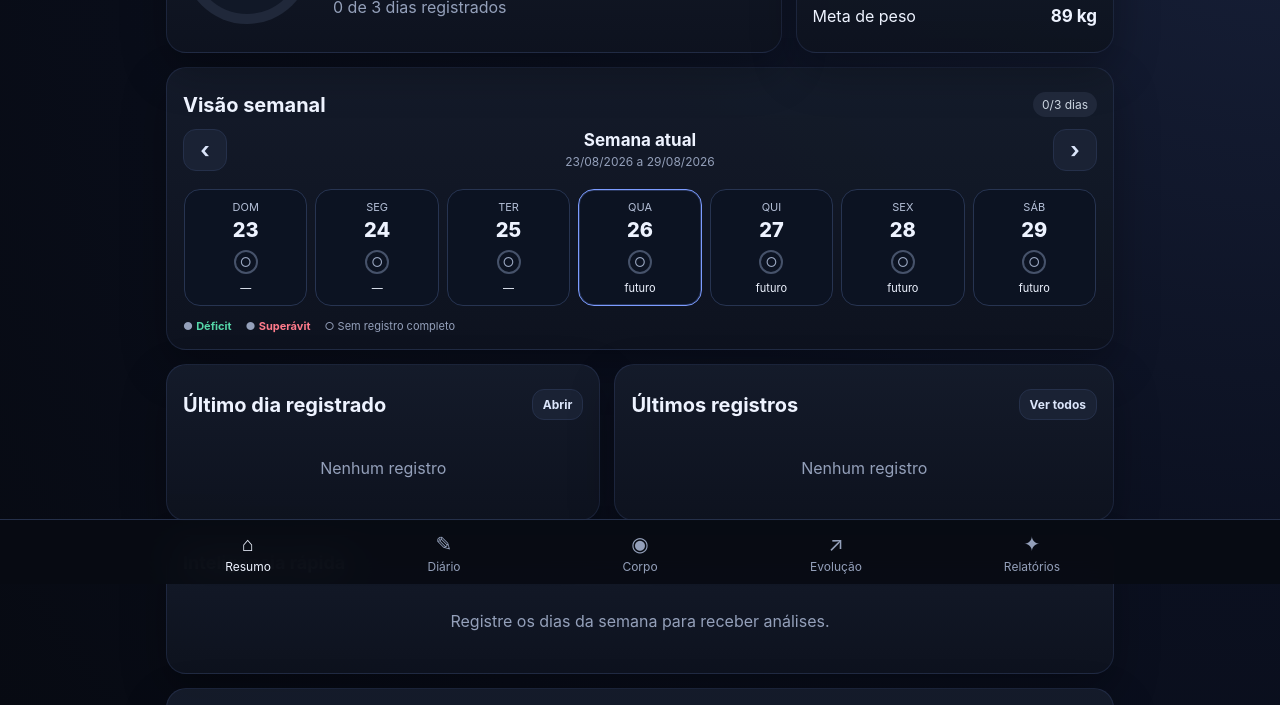
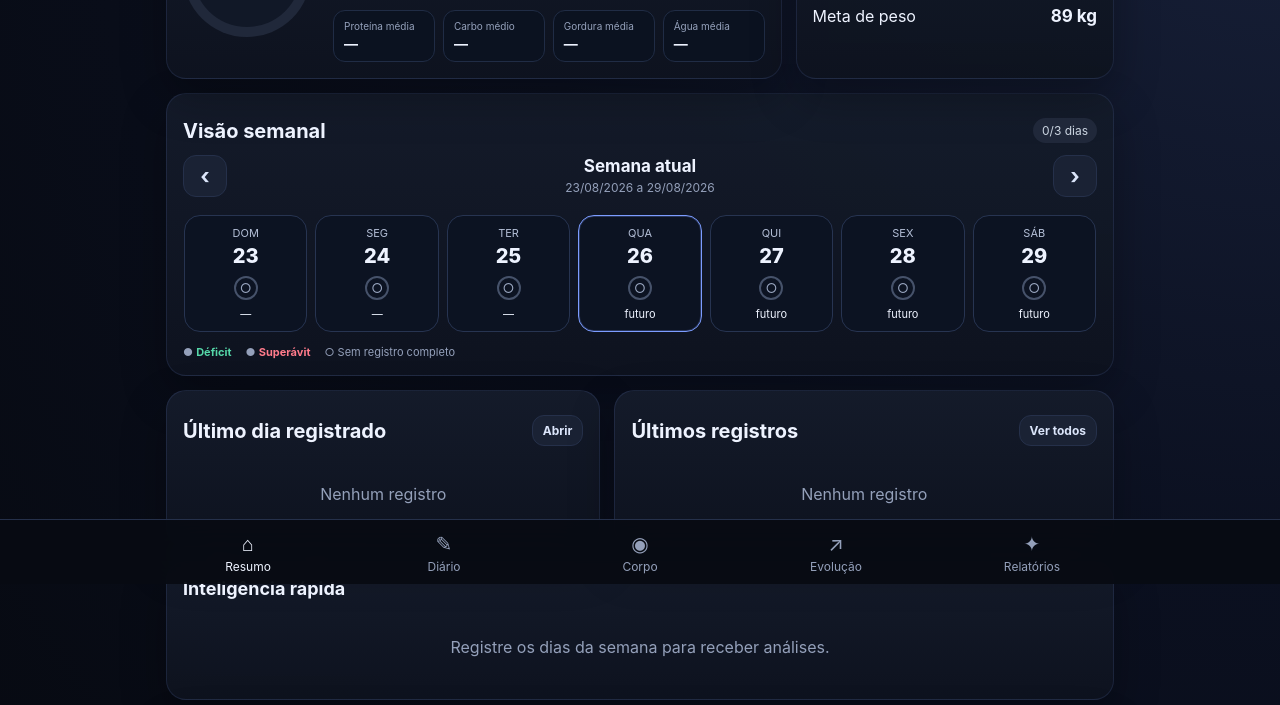
Before and after one commit to victorcotrimgb/bodymetrics, a plain HTML site: page index.html in a window 1280 px wide. Shown: the part 216-921 px from the top of the page. Drawn offline with Linux system fonts and the light colour scheme.

Commit message:
Add files via upload

```diff
--- a/index.html
+++ b/index.html
@@ -37,6 +37,10 @@
     .weekly-ring{width:128px;height:128px;flex:none}
     .week-balance{font-size:34px;font-weight:900;letter-spacing:-1px;margin:4px 0}
     .week-balance.deficit{color:var(--ok)}.week-balance.surplus{color:var(--danger)}
+    .week-macro-grid{display:grid;grid-template-columns:repeat(4,minmax(0,1fr));gap:8px;margin-top:13px}
+    .week-macro-item{background:#0b1220;border:1px solid #202c45;border-radius:12px;padding:9px 10px;min-width:0}
+    .week-macro-item span{display:block;color:var(--muted);font-size:10px;white-space:nowrap;overflow:hidden;text-overflow:ellipsis}
+    .week-macro-item b{display:block;margin-top:3px;font-size:14px;white-space:nowrap}
     .weekly-strip{display:grid;grid-template-columns:repeat(7,minmax(72px,1fr));gap:8px;overflow-x:auto;padding:4px 1px 8px;scrollbar-width:none}
     .weekly-strip::-webkit-scrollbar{display:none}
     .week-day{min-width:72px;background:#0c1322;border:1px solid #273451;border-radius:16px;padding:10px 7px;text-align:center;color:var(--text)}
@@ -51,7 +55,7 @@
     .saldo-deficit{color:var(--ok);font-weight:800}.saldo-surplus{color:var(--danger);font-weight:800}
     .calendar{gap:8px}.day{color:#eef3ff;background:#151e30;border-color:#354564;font-weight:750;font-size:14px}.day:hover,.day:focus{background:#202d45;border-color:#6f8eea}.day.selected{outline:2px solid var(--accent);background:#253352}.day:not(.has){color:#b8c4da;background:#101827}.day.has{background:#172338;border-color:#536a9a}
     .day.ok:after,.day.warn:after,.day.bad:after{width:8px;height:8px;box-shadow:0 0 8px currentColor}
-    @media(max-width:760px){.macro-report-grid{grid-template-columns:1fr}.period-head{align-items:flex-start;flex-direction:column}.period-head input{width:100%}.weekly-hero,.dashboard-lower{grid-template-columns:1fr}.weekly-main{grid-template-columns:auto 1fr;gap:14px}.weekly-ring{width:104px;height:104px}.week-balance{font-size:27px}.weekly-strip{margin-right:-14px}.daily-mini-grid{grid-template-columns:repeat(3,1fr)}.recent-list .recent-row{grid-template-columns:1.25fr .75fr .75fr .8fr;font-size:12px}}
+    @media(max-width:760px){.macro-report-grid{grid-template-columns:1fr}.period-head{align-items:flex-start;flex-direction:column}.period-head input{width:100%}.weekly-hero,.dashboard-lower{grid-template-columns:1fr}.weekly-main{grid-template-columns:auto 1fr;gap:14px}.weekly-ring{width:104px;height:104px}.week-balance{font-size:27px}.week-macro-grid{grid-template-columns:repeat(2,minmax(0,1fr));grid-column:1/-1}.weekly-strip{margin-right:-14px}.daily-mini-grid{grid-template-columns:repeat(3,1fr)}.recent-list .recent-row{grid-template-columns:1.25fr .75fr .75fr .8fr;font-size:12px}}
   </style>
 </head>
 <body>
@@ -68,6 +72,12 @@
             <div id="weekBalanceLabel" class="week-balance">Sem dados</div>
             <div id="weekAverage" class="muted">Preencha calorias consumidas e gastas</div>
             <div id="weekCoverage" class="muted" style="margin-top:5px"></div>
+            <div class="week-macro-grid" aria-label="Médias nutricionais da semana">
+              <div class="week-macro-item"><span>Proteína média</span><b id="weekProteinAvg">—</b></div>
+              <div class="week-macro-item"><span>Carbo médio</span><b id="weekCarbsAvg">—</b></div>
+              <div class="week-macro-item"><span>Gordura média</span><b id="weekFatAvg">—</b></div>
+              <div class="week-macro-item"><span>Água média</span><b id="weekWaterAvg">—</b></div>
+            </div>
           </div>
         </div>
         <div class="card"><h3>Resumo corporal</h3><div class="metric"><span>Peso atual</span><b id="dashWeight">—</b></div><div class="metric"><span>Cintura</span><b id="dashWaist">—</b></div><div class="metric"><span>Meta de peso</span><b id="dashGoalWeight">—</b></div></div>
@@ -204,6 +214,12 @@ function renderDashboard(){
  $('scoreValue').textContent=score; $('scoreRing').style.setProperty('--p',score);
  const bal=$('weekBalanceLabel'); if(valid.length){bal.textContent=`${deficit>=0?'Déficit':'Superávit'} ${fmt(Math.abs(deficit))} kcal`;bal.className='week-balance '+(deficit>=0?'deficit':'surplus');$('weekAverage').textContent=`Média diária: ${avg>=0?'−':'+'}${fmt(Math.abs(avg))} kcal`;}else{bal.textContent='Sem dados completos';bal.className='week-balance';$('weekAverage').textContent='Informe consumidas e gastas';}
  $('weekCoverage').textContent=`${registered.length} de ${eligible.length} dias registrados`; $('weekRegisterCount').textContent=`${registered.length}/${eligible.length} dias`;
+ const weekMetricAvg=(key)=>{const vals=registered.map(x=>+x[key]).filter(v=>Number.isFinite(v)&&v>0);return vals.length?vals.reduce((a,b)=>a+b,0)/vals.length:null};
+ const ptnAvg=weekMetricAvg('protein'),carbAvg=weekMetricAvg('carbs'),fatAvg=weekMetricAvg('fat'),waterAvg=weekMetricAvg('water');
+ $('weekProteinAvg').textContent=ptnAvg!==null?fmt(ptnAvg)+' g':'—';
+ $('weekCarbsAvg').textContent=carbAvg!==null?fmt(carbAvg)+' g':'—';
+ $('weekFatAvg').textContent=fatAvg!==null?fmt(fatAvg)+' g':'—';
+ $('weekWaterAvg').textContent=waterAvg!==null?fmt(waterAvg)+' ml':'—';
  $('dashWeekTitle').textContent=wk.current?'Semana atual':`Semana ${dashboardWeekValue.split('W')[1]}`;$('dashWeekRange').textContent=wk.bounds.label;
  const bodies=Object.values(db.body).sort((a,b)=>a.date.localeCompare(b.date)); const lastBody=bodies.at(-1); $('dashWeight').textContent=lastBody?.weight?fmt(lastBody.weight)+' kg':'—'; $('dashWaist').textContent=lastBody?.waist?fmt(lastBody.waist)+' cm':'—'; $('dashGoalWeight').textContent=db.goals.weight?fmt(db.goals.weight)+' kg':'—';
  const names=['DOM','SEG','TER','QUA','QUI','SEX','SÁB']; const todayISO=today();
--- a/sw.js
+++ b/sw.js
@@ -1 +1 @@
-const CACHE='bodymetrics-v10-4';const ASSETS=['./','./index.html','./manifest.json','./logo.png','./icon-192.png','./icon-512.png'];self.addEventListener('install',e=>e.waitUntil(caches.open(CACHE).then(c=>c.addAll(ASSETS)).then(()=>self.skipWaiting())));self.addEventListener('activate',e=>e.waitUntil(caches.keys().then(keys=>Promise.all(keys.filter(k=>k!==CACHE).map(k=>caches.delete(k)))).then(()=>self.clients.claim())));self.addEventListener('fetch',e=>{if(e.request.method!=='GET')return;e.respondWith(fetch(e.request).then(r=>{const copy=r.clone();caches.open(CACHE).then(c=>c.put(e.request,copy));return r}).catch(()=>caches.match(e.request).then(r=>r||caches.match('./index.html'))))});
+const CACHE='bodymetrics-v10-5';const ASSETS=['./','./index.html','./manifest.json','./logo.png','./icon-192.png','./icon-512.png'];self.addEventListener('install',e=>e.waitUntil(caches.open(CACHE).then(c=>c.addAll(ASSETS)).then(()=>self.skipWaiting())));self.addEventListener('activate',e=>e.waitUntil(caches.keys().then(keys=>Promise.all(keys.filter(k=>k!==CACHE).map(k=>caches.delete(k)))).then(()=>self.clients.claim())));self.addEventListener('fetch',e=>{if(e.request.method!=='GET')return;e.respondWith(fetch(e.request).then(r=>{const copy=r.clone();caches.open(CACHE).then(c=>c.put(e.request,copy));return r}).catch(()=>caches.match(e.request).then(r=>r||caches.match('./index.html'))))});
```
